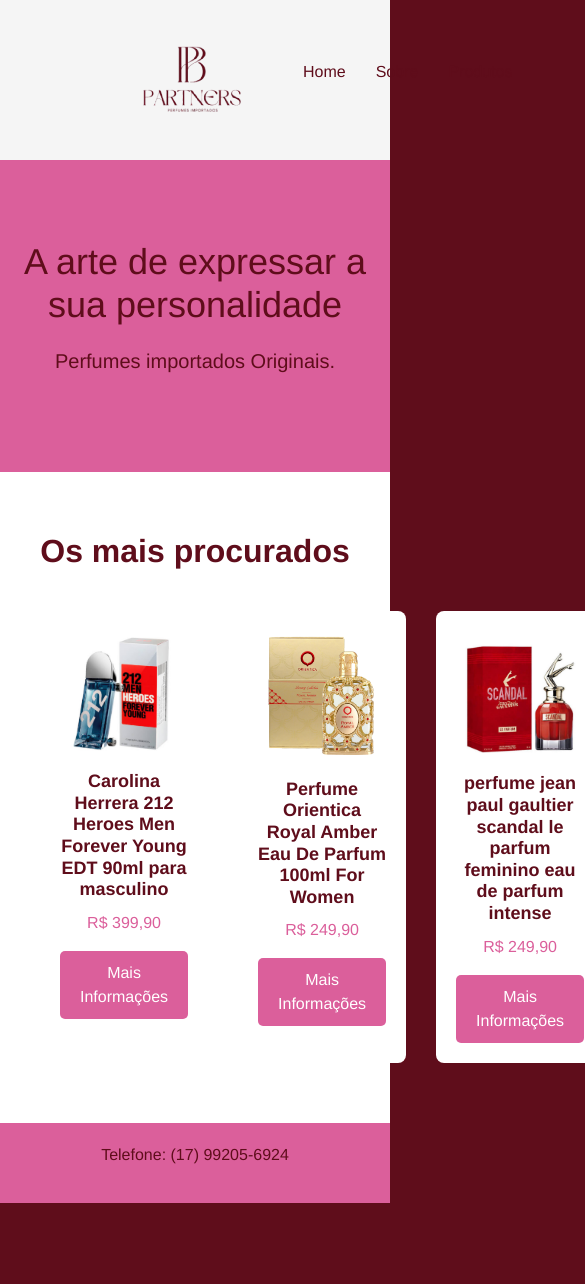
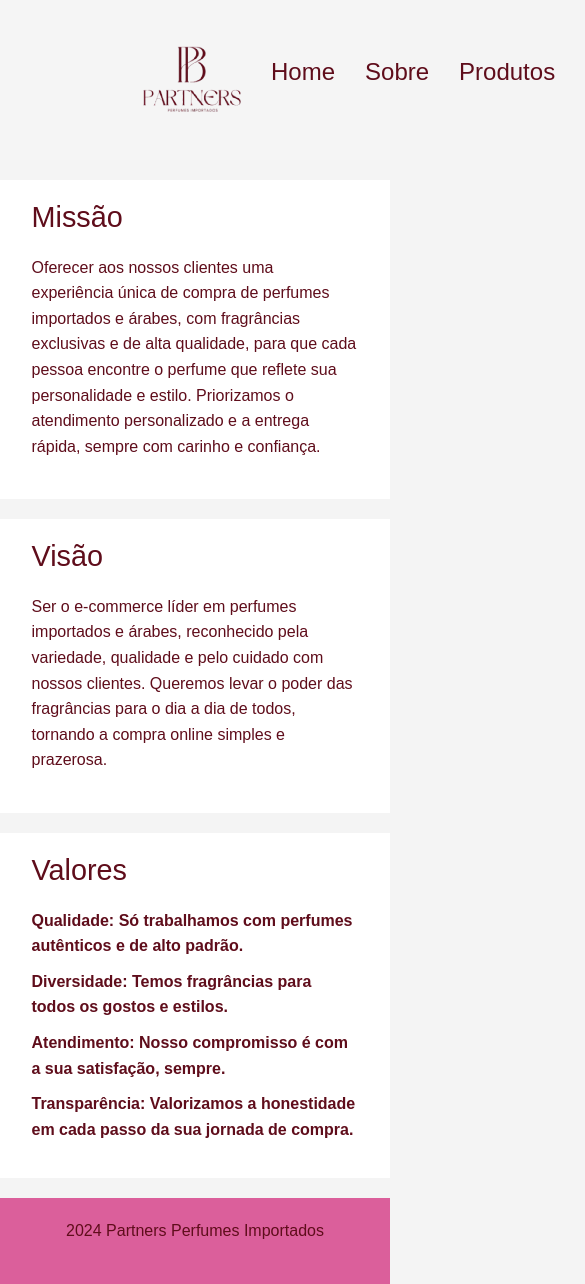
Before and after one commit to DudaBertuci/Site, a plain HTML site: page index.html in a window 390 px wide. Shown: the whole page, 585 px wide, since content can reach past the window. Before the commit the page ends 1203 px from the top, so only its background shows below. Drawn offline with nearby package versions, Linux system fonts and the light colour scheme.

Commit message:
Update index.html
adicionando responsividade

```diff
--- a/index.html
+++ b/index.html
@@ -3,187 +3,170 @@
 <head>
     <meta charset="UTF-8">
     <meta name="viewport" content="width=device-width, initial-scale=1.0">
-    <meta name="description" content="Loja de perfumes importados de marcas renomadas. Perfumes exclusivos e de alta qualidade.">
-    <title>Partners Perfumes Importados</title>
+    <title>Quem Somos - Nossa Empresa</title>
     <link href="https://cdn.jsdelivr.net/npm/bootstrap@5.3.3/dist/css/bootstrap.min.css" rel="stylesheet" integrity="sha384-QWTKZyjpPEjISv5WaRU9OFeRpok6YctnYmDr5pNlyT2bRjXh0JMhjY6hW+ALEwIH" crossorigin="anonymous">
+    <link rel="stylesheet" href="./style.css">
 
     <style>
-        /* --- Resetando margens e preenchimento para todos os elementos --- */
+        /* Reset básico */
         * {
             margin: 0;
             padding: 0;
             box-sizing: border-box;
         }
 
-        /* --- Corpo da página --- */
         body {
-            font-family: 'Helvetica Neue', sans-serif;
-            color: #5F0D1B;
-            background-color: #5F0D1B;
+            font-family: Arial, sans-serif;
+            line-height: 1.6;
+            background-color: #f4f4f4;
+            color: #f5f5f5;
         }
 
-        /* --- Cabeçalho --- */
+        /* Cabeçalho */
+        /*
         header {
-            background-color: #f5f5f5;
-            padding: 1rem 8rem;
+            background-color: #db5f9b;
             color: #5F0D1B;
-
-            display: flex;
-            justify-content: space-between;
-            align-items: center;
-            /* margin: 1rem 8rem; */
+            padding: 20px 0;
+            text-align: center;
         }
 
-        header img{
-            width: 8rem;
+        header h1 {
+            font-size: 2.5em;
+            margin-bottom: 10px;
         }
 
-        header .logo h1 {
-            font-size: 28px;
-            font-weight: bold;
+        nav ul {
+            list-style: none;
+            padding: 0;
         }
 
-        header nav ul {
-            display: flex;
-            justify-content: flex-start;
-            list-style: none;
+        nav ul li {
+            display: inline;
+            margin-right: 20px;
         }
 
-        header nav ul li {
-            margin: 0 15px;
+        nav ul li a {
+            color: #fff;
+            text-decoration: none;
+            font-size: 1.2em;
+        }
+        */
+
+        /* Seções */
+        .section {
+            padding: 40px 0;
+            background-color: #fff;
+            margin: 20px 0;
+            transition: background-color 0.3s ease;
         }
 
-        header nav ul li a {
-            color: #5F0D1B;
-            text-decoration: none;
+        .highlight {
+            background-color: #f4f4f4;
         }
 
-        header nav ul li .dropdown-menu a {
+        .container {
+            width: 90%;
+            max-width: 1200px;
+            margin: 0 auto;
+        }
+
+        h2 {
+            font-size: 2em;
+            margin-bottom: 20px;
             color: #5F0D1B;
         }
 
-        /* --- Seção Principal --- */
-        #home {
-            background-color: #db5f9b;
+        p {
+            font-size: 1.2em;
+            margin-bottom: 20px;
             color: #5F0D1B;
-            text-align: center;
-            padding: 80px 20px;
         }
 
-        #home h2 {
-            font-size: 36px;
-            margin-bottom: 20px;
+        ul {
+            list-style: none;
+            padding: 0;
         }
 
-        #home p {
-            font-size: 20px;
+        ul li {
+            font-size: 1.1em;
+            margin-bottom: 10px;
+            color: #5F0D1B;
         }
 
-        /* --- Seção de Produtos --- */
-        .products {
-            padding: 60px 40px;
-            background-color: #fff;
+        ul li strong {
+            color: #5F0D1B;
         }
 
-        .products h2 {
-            font-size: 32px;
-            font-weight: bold;
+        /* Rodapé */
+        footer {
+            background-color: #db5f9b;
+            color: #fff;
+            padding: 20px 0;
             text-align: center;
-            margin-bottom: 40px;
         }
 
-        .product-grid {
-            display: grid;
-            grid-template-columns: repeat(3, 1fr);
-            gap: 30px;
+        footer p {
+            font-size: 1em;
         }
 
-        .product-item {
-            background-color: #fff;
-            padding: 20px;
-            border-radius: 8px;
-            box-shadow: 0 2px 8px
+        footer .reference {
+            margin-top: 15px;
+            font-size: 0.9em;
+            color: #ecf0f1;
+        }
 
 
-            (228, 149, 192, 0.1);
-            text-align: center;
-            transition: transform 0.3s ease, box-shadow 0.3s ease;
+        /* Responsividade */
+        @media screen and (max-width: 768px) {
+            header h1 {
+                font-size: 2em;
             }
 
-        .product-item:hover {
-            transform: scale(1.05); /* Efeito de aumento ao passar o mouse */
-            box-shadow: 0 4px 16px #5F0D1B(0, 0, 0, 0.2); /* Sombra maior ao passar o mouse */
-        }
-
-        .product-item img {
-            width: 100%;
-            height: auto;
-            border-radius: 8px;
-            margin-bottom: 20px;
-        }
-
-        .product-name {
-            font-size: 18px;
-            font-weight: bold;
-            color: #5F0D1B;
+            nav ul li {
+                display: block;
                 margin-bottom: 10px;
             }
 
-        .product-price {
-            font-size: 16px;
-            color: #db5f9b; /* Cor suave de rosa */
+            nav ul li a {
+                font-size: 1.5em;
             }
 
-        /* --- Rodapé --- */
-        footer {
-            background-color: #db5f9b;
-            color: #5F0D1B;
-            text-align: center;
-            padding: 20px;
+            .section {
+                padding: 20px 0;
             }
 
-        /* --- Scroll Suave --- */
-        html {
-            scroll-behavior: smooth;
+            h2 {
+                font-size: 1.8em;
             }
 
-        /* --- Botão de Compra Interativo --- */
-        .product-item button {
-            background-color: #db5f9b;
-            color: white;
-            padding: 10px 20px;
-            border: none;
-            border-radius: 5px;
-            cursor: pointer;
-            transition: background-color 0.3s ease;
+            p, ul li {
+                font-size: 1em;
             }
-
-        .product-item button:hover {
-            background-color: #FCEBF1; /* Alteração de cor no hover */
         }
     </style>
+
 </head>
 <body>
-
-    <!-- Cabeçalho -->
      <header>
         <div class="logo">
             <!-- <h1>Partners Perfumes Importados</h1> -->
-            <a href="index.html"><img src="produtos/logo.png" alt=""></a>
+            <a href="./index.html"><img src="./produtos/logo.png" alt=""></a>
         </div>
         <nav>
             <ul>
-                <li><a href="#home">Home</a></li>
-                <li><a href="sobre.html">Sobre</a></li>
+                <li><a href="./index.html">Home</a></li>
+                <li><a href="./sobre.html">Sobre</a></li>
                 <li style="cursor: pointer">
                     <div class="dropdown">
                         <a data-bs-toggle="dropdown" aria-expanded="false">
                             Produtos
                         </a>
                         <ul class="dropdown-menu">
-                            <li><a href="produtos/pefume_feminino.html">Femininos</a></li>
-                            <li><a href="produtos/perfumes_masculinos.html">Masculino</a></li>
-                            <li><a href="produtos/perfume_arabes.html">Arabe</a></li>
+                            <li><a href="./produtos/pefume_feminino.html">Femininos</a></li>
+                            <li><a href="./produtos/perfumes_masculinos.html">Masculino</a></li>
+                            <li><a href="./produtos/perfume_arabes.html">Arabe</a></li>
+                            <li><a href="./produtos/decantes.html">Decantes</a></li>
                         </ul>
                     </div>
                 </li>
@@ -191,70 +174,54 @@
         </nav>
     </header>
 
-    <!-- Seção Principal -->
-    <section id="home">
-        <div class="intro">
-            <h2>A arte de expressar a sua personalidade</h2>
-            <p>Perfumes importados Originais.</p>
+    <section id="missao" class="section">
+        <div class="container">
+            <h2>Missão</h2>
+            <p> Oferecer aos nossos clientes uma experiência única de compra de perfumes importados e árabes, com fragrâncias exclusivas e de alta qualidade, para que cada pessoa encontre o perfume que reflete sua personalidade e estilo. Priorizamos o atendimento personalizado e a entrega rápida, sempre com carinho e confiança.</p>
         </div>
     </section>
 
-    <!-- Seção de Produtos -->
-    <section id="produtos" class="products">
-        <h2>Os mais procurados</h2>
-        <div class="product-grid">
-            <div class="product-item">
-                <img src="imagens/212men.jpg.PNG" alt="Perfume A">
-                <h3 class="product-name">Carolina Herrera 212 Heroes Men Forever Young EDT 90ml para masculino</h3>
-                <p class="product-price">R$ 399,90</p>
-                <a href="https://api.whatsapp.com/send/?phone=5517992056924&text&type=phone_number&app_absent=0" target="_blank">
-                    <button>Mais Informações</button>
-                </a>
-            </div>
-            <div class="product-item">
-                <img src="imagens/RoyalAmber.jpg.webp" alt="Perfume B">
-                <h3 class="product-name">Perfume Orientica Royal Amber Eau De Parfum 100ml For Women</h3>
-                <p class="product-price">R$ 249,90</p>
-                <a href="https://api.whatsapp.com/send/?phone=5517992056924&text&type=phone_number&app_absent=0" target="_blank">
-                    <button>Mais Informações</button>
-                </a>
-            </div>
-            <div class="product-item">
-                <img src="imagens/scandal.jpg.PNG" alt="Perfume C">
-                <h3 class="product-name">perfume jean paul gaultier scandal le parfum feminino eau de parfum intense</h3>
-                <p class="product-price">R$ 249,90</p>
-                <a href="https://api.whatsapp.com/send/?phone=5517992056924&text&type=phone_number&app_absent=0" target="_blank">
-                    <button>Mais Informações</button>
-                </a>
-            </div>
+    <section id="visao" class="section">
+        <div class="container">
+            <h2>Visão</h2>
+            <p>Ser o e-commerce líder em perfumes importados e árabes, reconhecido pela variedade, qualidade e pelo cuidado com nossos clientes. Queremos levar o poder das fragrâncias para o dia a dia de todos, tornando a compra online simples e prazerosa.</p>
         </div>
     </section>
 
-    <!-- Rodapé -->
-    <footer id="contato">
-        <p>Telefone: (17) 99205-6924</p>
+    <section id="valores" class="section">
+        <div class="container">
+            <h2>Valores</h2>
+            <ul>
+                <li><strong>Qualidade: Só trabalhamos com perfumes autênticos e de alto padrão.</strong> </li>
+                <li><strong>Diversidade: Temos fragrâncias para todos os gostos e estilos.</strong> </li>
+                <li><strong>Atendimento: Nosso compromisso é com a sua satisfação, sempre.</strong> </li>
+                <li><strong>Transparência: Valorizamos a honestidade em cada passo da sua jornada de compra.</strong> </li>
+            </ul>
+        </div>
+    </section>
+
+    <footer>
+        <div class="container">
+            <p> 2024 Partners Perfumes Importados </p>
+            <div class="reference">
+            </div>
+        </div>
     </footer>
 
-    <script src="https://cdn.jsdelivr.net/npm/bootstrap@5.3.3/dist/js/bootstrap.bundle.min.js" integrity="sha384-YvpcrYf0tY3lHB60NNkmXc5s9fDVZLESaAA55NDzOxhy9GkcIdslK1eN7N6jIeHz" crossorigin="anonymous"></script>
-
     <script>
-        // Efeito de Scroll Suave
-        document.querySelectorAll('a[href^="#"]').forEach(anchor => {
-            anchor.addEventListener('click', function (e) {
-                e.preventDefault();
-                document.querySelector(this.getAttribute('href')).scrollIntoView({
-                    behavior: 'smooth'
-                });
-            });
+        // Função para destacar a seção clicada
+        function highlightSection(sectionId) {
+            // Remove a classe 'highlight' de todas as seções
+            const sections = document.querySelectorAll('.section');
+            sections.forEach(section => {
+                section.classList.remove('highlight');
             });
 
-        // Efeito interativo no botão "Comprar"
-        document.querySelectorAll('.product-item button').forEach(button => {
-            button.addEventListener('click', function() {
-                alert('Produto adicionado ao carrinho!');
-            });
-        });
+            // Adiciona a classe 'highlight' na seção selecionada
+            const selectedSection = document.getElementById(sectionId);
+            selectedSection.classList.add('highlight');
+        }
     </script>
-
+    <script src="https://cdn.jsdelivr.net/npm/bootstrap@5.3.3/dist/js/bootstrap.bundle.min.js" integrity="sha384-YvpcrYf0tY3lHB60NNkmXc5s9fDVZLESaAA55NDzOxhy9GkcIdslK1eN7N6jIeHz" crossorigin="anonymous"></script>
 </body>
 </html>
```
Lines whose indentation alone changed are shown as unchanged.
